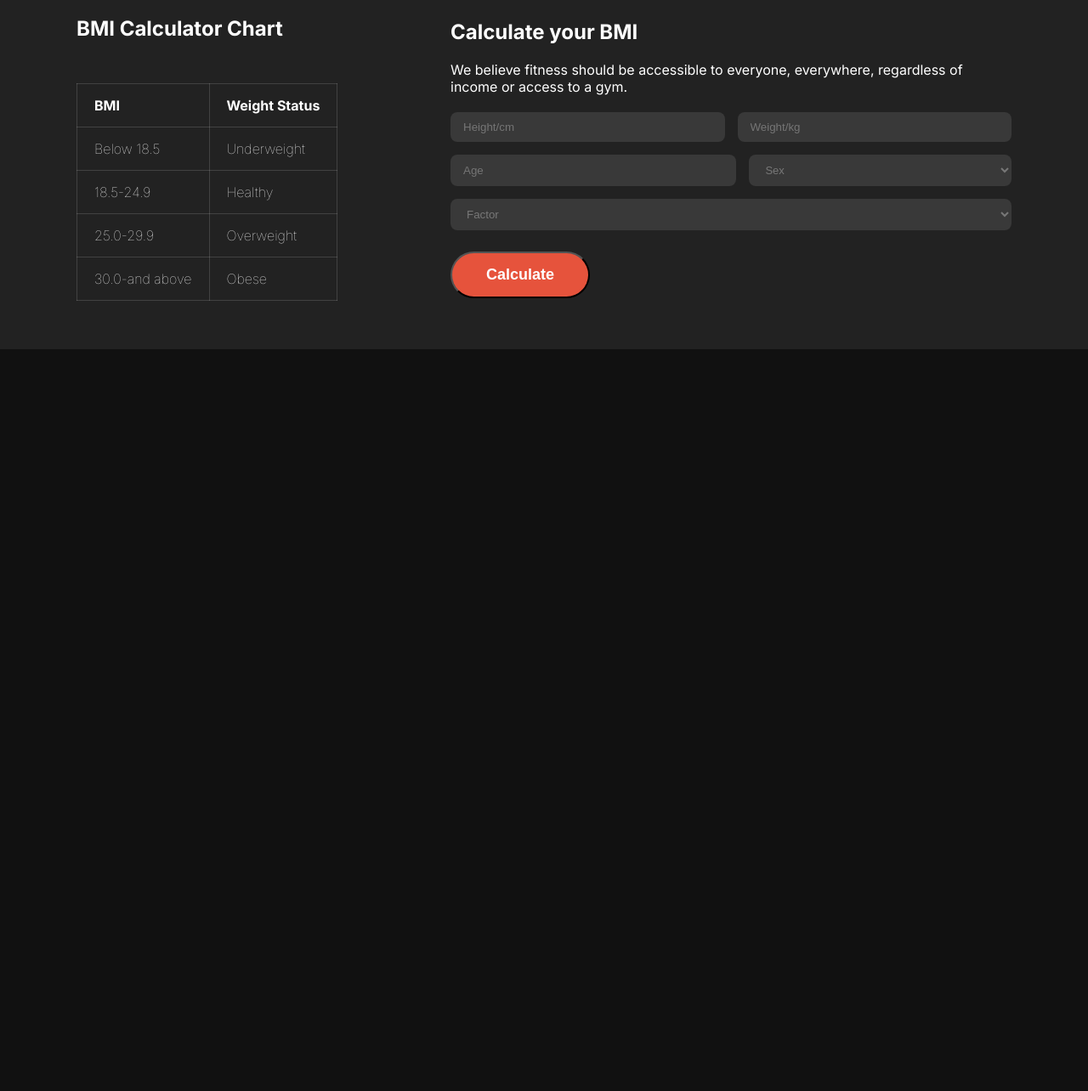
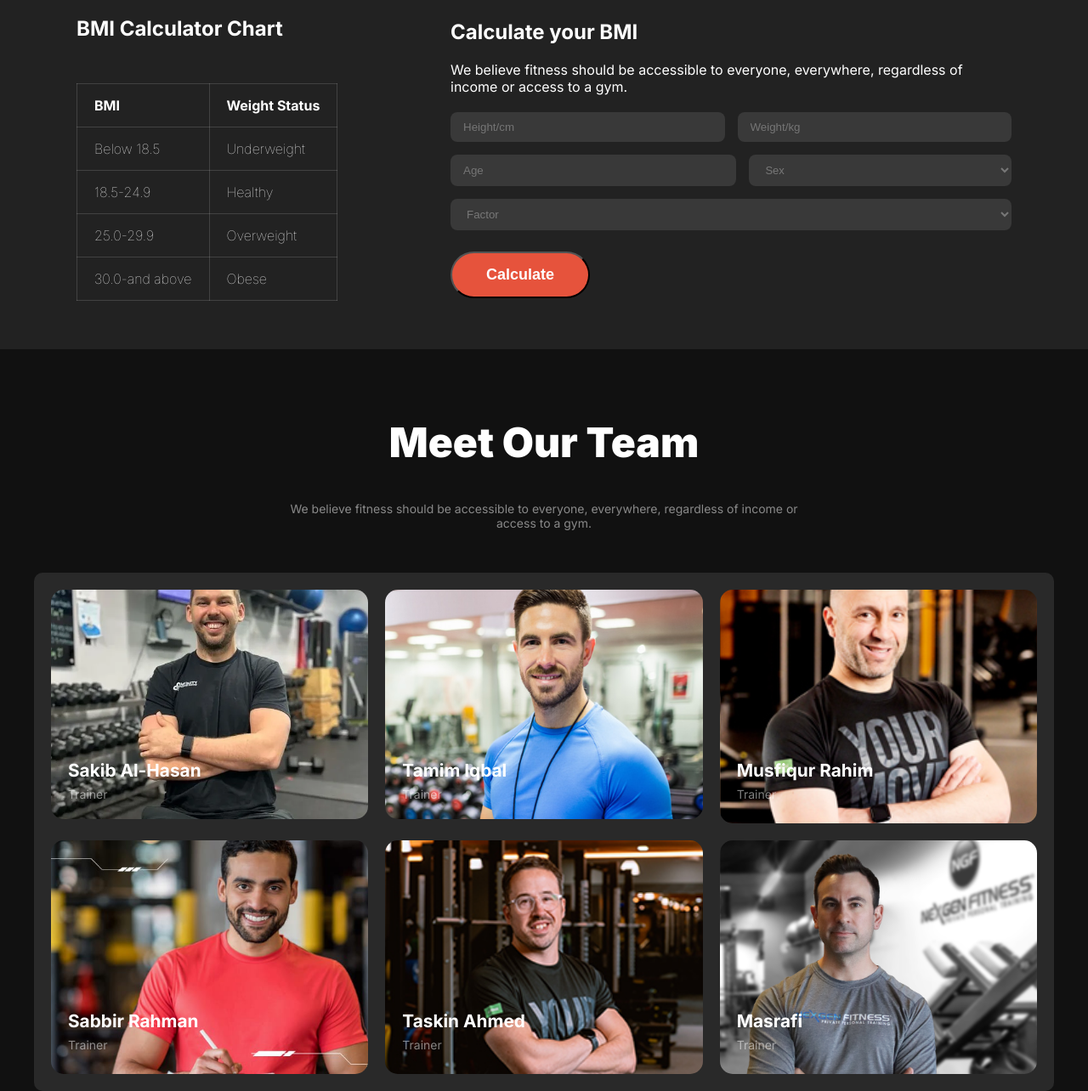
Before and after one commit to Humaun-hk/Second-assignment, a plain HTML site: page index.html in a window 1280 px wide. Shown: the part 2756-4040 px from the top of the page at 85% size. Before the commit the page ends 3167 px from the top, so only its background shows below. Drawn offline with Linux system fonts and the light colour scheme; a web font is replaced by a local one.

Commit message:
Trainer list

```diff
--- a/Styles/styles.css
+++ b/Styles/styles.css
@@ -320,6 +320,7 @@ main {
   font-weight: 600;
 }
 /* BMI text section */
+
 .bmi {
   margin-left: 250px;
 }
@@ -436,6 +437,107 @@ td {
   width: 100%;
   color: rgba(128, 128, 128, 0.881);
 }
-.calculate{
+.calculate {
   margin-top: 25px;
 }
+
+/* Team section */
+
+.team-section {
+  width: 1200px;
+  margin: 0 auto;
+}
+.team-text {
+  margin-top: 80px;
+  margin-bottom: 50px;
+  text-align: center;
+}
+.team-text h1 {
+  font-size: 3rem;
+  font-weight: 900;
+}
+.team-text p {
+  font-size: 14px;
+  font-weight: 400;
+  opacity: 0.5;
+}
+.team-pic {
+  background-color: rgba(255, 255, 255, 0.1);
+  border-radius: 10px;
+}
+
+.trainer-1{
+  width: 373.33px;
+  height: 270px;
+  background-image: url(../images/trainer1.png);
+  background-position: center;
+  background-size: cover;
+  border-radius: 15px;
+  margin-left: 20px;
+  margin-top: 20px;
+}
+.trainer-text {
+  margin-left: 20px;
+  margin-top: 200px;
+}
+.trainer-text h1 {
+  font-size: 1.3rem;
+}
+.trainer-text p {
+  margin-top: -10px;
+  font-size: 14px;
+  opacity: 0.5;
+}
+.trainer-2{
+  width: 373.33px;
+  height: 270px;
+  background-image: url(../images/trainer2.png);
+  background-position: center;
+  background-size: cover;
+  border-radius: 15px;
+  margin-left: 20px;
+  margin-top: 20px;
+}
+.trainer-3{
+  width: 373.33px;
+  height: 275px;
+  background-image: url(../images/trainer3.png);
+  background-position: center;
+  background-size: cover;
+  border-radius: 15px;
+  margin-left: 20px;
+  margin-top: 20px;
+}
+.trainer-4{
+  width: 373.33px;
+  height: 275px;
+  background-image: url(../images/trainer4.png);
+  background-position: center;
+  background-size: cover;
+  border-radius: 15px;
+  margin-left: 20px;
+  margin-top: 20px;
+  margin-bottom: 20px;
+}
+.trainer-5{
+  width: 373.33px;
+  height: 275px;
+  background-image: url(../images/trainer5.png);
+  background-position: center;
+  background-size: cover;
+  border-radius: 15px;
+  margin-left: 20px;
+  margin-top: 20px;
+  margin-bottom: 20px;
+}
+.trainer-6{
+  width: 373.33px;
+  height: 275px;
+  background-image: url(../images/trainer6.png);
+  background-position: center;
+  background-size: cover;
+  border-radius: 15px;
+  margin-left: 20px;
+  margin-top: 20px;
+  margin-bottom: 20px;
+}
--- a/index.html
+++ b/index.html
@@ -202,11 +202,11 @@
               </div>
               <form action="">
                 <div class="height-weight">
-                    <input type="number" placeholder="Height/cm">
-                    <input type="number" placeholder="Weight/kg">
+                  <input type="number" placeholder="Height/cm" />
+                  <input type="number" placeholder="Weight/kg" />
                 </div>
                 <div class="age-sex">
-                    <input type="number" placeholder="Age">
+                  <input type="number" placeholder="Age" />
                   <select name="sex" id="sex">
                     <option value="sex">Sex</option>
                     <option value="male">Male</option>
@@ -218,13 +218,67 @@
                     <option value="factor">Factor</option>
                   </select>
                 </div>
-                <input class="calculate first-button first-colour" type="submit" value="Calculate">
+                <input
+                  class="calculate first-button first-colour"
+                  type="submit"
+                  value="Calculate"
+                />
               </form>
             </div>
           </div>
         </div>
       </section>
-
+      <section class="team-section">
+        <div class="team-text first-colour">
+          <h1>Meet Our Team</h1>
+          <p>
+            We believe fitness should be accessible to everyone, everywhere,
+            regardless of income or<br />access to a gym.
+          </p>
+        </div>
+        <div class="team-pic first-colour">
+          <div class="first-team display-flex">
+            <div class="trainer-1">
+              <div class="trainer-text">
+                <h1>Sakib Al-Hasan</h1>
+                <p>Trainer</p>
+              </div>
+            </div>
+            <div class="trainer-2">
+              <div class="trainer-text">
+                <h1>Tamim Iqbal</h1>
+                <p>Trainer</p>
+              </div>
+            </div>
+            <div class="trainer-3">
+              <div class="trainer-text">
+                <h1>Musfiqur Rahim</h1>
+                <p>Trainer</p>
+              </div>
+            </div>
+          </div>
+          <div class="first-team display-flex">
+            <div class="trainer-4">
+              <div class="trainer-text">
+                <h1>Sabbir Rahman</h1>
+                <p>Trainer</p>
+              </div>
+            </div>
+            <div class="trainer-5">
+              <div class="trainer-text">
+                <h1>Taskin Ahmed</h1>
+                <p>Trainer</p>
+              </div>
+            </div>
+            <div class="trainer-6">
+              <div class="trainer-text">
+                <h1>Masrafi</h1>
+                <p>Trainer</p>
+              </div>
+            </div>
+          </div>
+        </div>
+      </section>
     </footer>
   </body>
 </html>
```
Lines whose indentation alone changed are shown as unchanged.
